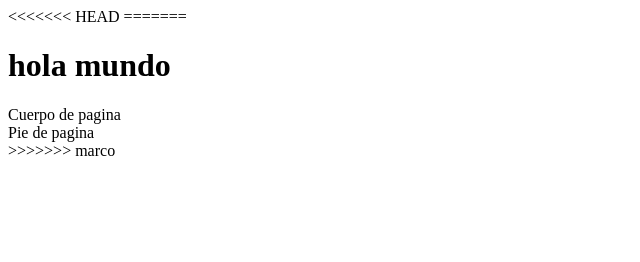
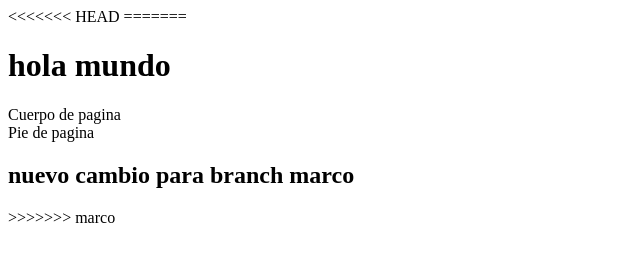
Before and after one commit to ICV-24-25/icv-24-25-asir-sad-introduccion-a-git-github-github-starter-course, a plain HTML site: page index.html in a window 1280 px wide. Shown: the whole page, without its empty margins (0-640 px from the left). Drawn offline with Linux system fonts and the light colour scheme.

Commit message:
nuevo cambio para la rama de marco

```diff
--- a/index.html
+++ b/index.html
@@ -16,6 +16,7 @@
         Cuerpo de pagina
     </main>
     <footer> Pie de pagina</footer>
+    <h2>nuevo cambio para branch marco</h2>
 >>>>>>> marco
 </body>
 </html>
```
